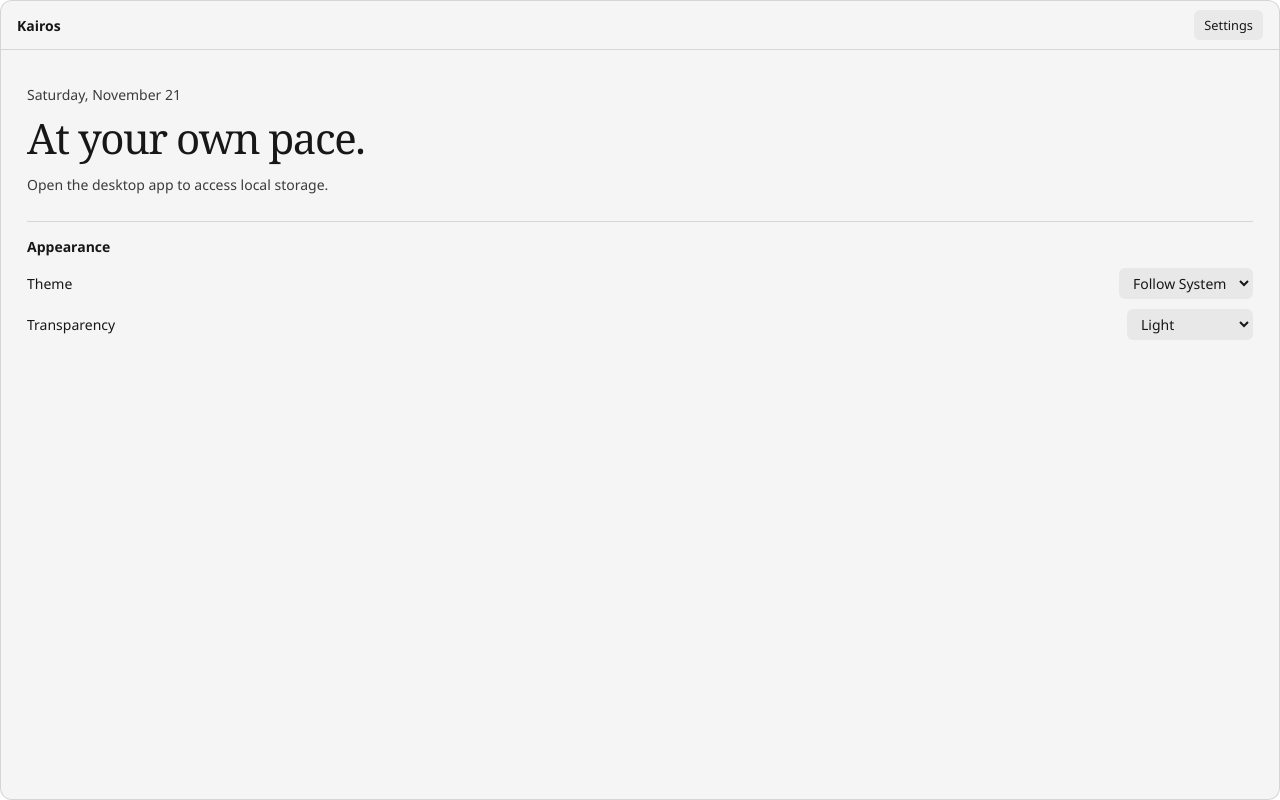
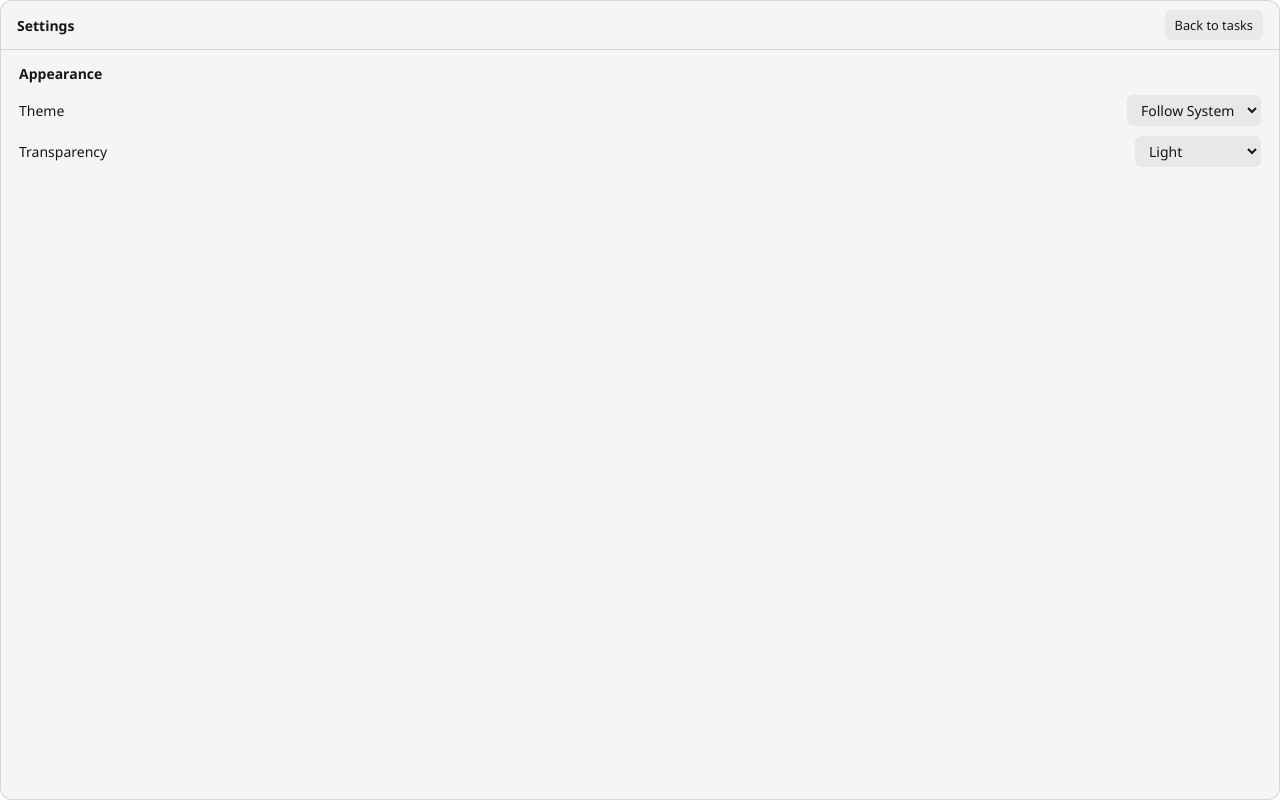
Before and after one commit to YidanPan/Kairos, a React (Vite) app: page / in a window 1280 px wide. Both pictures are taken after a click on the button "Settings". Built offline with nearby package versions, Linux system fonts and the light colour scheme.

Commit message:
fix: separate Settings from the task workspace

```diff
--- a/src/App.tsx
+++ b/src/App.tsx
@@ -1,4 +1,4 @@
-import { useEffect, useRef, useState } from 'react';
+import { useCallback, useEffect, useRef, useState } from 'react';
 import { listen } from '@tauri-apps/api/event';
 import { getCurrentWindow } from '@tauri-apps/api/window';
 import { DataSettings } from './DataSettings';
@@ -27,8 +27,13 @@ export function App() {
   const [backdrop, setBackdropActive] = useState(false);
   const [systemDark, setSystemDark] = useState(() => matchMedia('(prefers-color-scheme: dark)').matches);
   const chrome = useRef<HTMLElement>(null);
-  const content = useRef<HTMLDivElement>(null);
-  const appearanceSettings = useRef<HTMLElement>(null);
+  const taskContent = useRef<HTMLDivElement>(null);
+  const settingsContent = useRef<HTMLDivElement>(null);
+  const title = useRef<HTMLHeadingElement>(null);
+  const showSettings = useCallback(() => setSettingsOpen(true), []);
+  const showTasks = useCallback(() => {
+    if (!document.querySelector('.settings-body dialog[open]')) setSettingsOpen(false);
+  }, []);
   const panelWindow = isDesktop ? getCurrentWindow() : null;
   const dark = appearance.theme === 'dark' || (appearance.theme === 'system' && systemDark);
 
@@ -50,7 +55,7 @@ export function App() {
   useEffect(() => {
     if (!isDesktop) return;
     const lifetime = new AbortController();
-    const releaseTray = listen('kairos-open-settings', () => setSettingsOpen(true));
+    const releaseTray = listen('kairos-open-settings', showSettings);
     void releaseTray.catch(reportWindowError);
     const releaseInteraction = listen<boolean>('kairos-click-through', (event) => updateIntegration({ clickThrough: event.payload }));
     void releaseInteraction.catch(reportWindowError);
@@ -65,7 +70,7 @@ export function App() {
       void releaseTray.then((unlisten) => unlisten(), () => undefined);
       void releaseInteraction.then((unlisten) => unlisten(), () => undefined);
     };
-  }, []);
+  }, [showSettings]);
 
   useEffect(() => {
     if (!isDesktop) return;
@@ -77,12 +82,12 @@ export function App() {
     const keyboard = (event: KeyboardEvent) => {
       if (event.ctrlKey && !event.altKey && !event.shiftKey && event.key === ',' && !document.querySelector('dialog[open]')) {
         event.preventDefault();
-        setSettingsOpen(true);
+        showSettings();
       }
     };
     window.addEventListener('keydown', keyboard);
     return () => { active = false; window.removeEventListener('keydown', keyboard); };
-  }, []);
+  }, [showSettings]);
 
   useEffect(() => {
     if (!panel) return;
@@ -95,15 +100,15 @@ export function App() {
   }, [appearance, dark, panel]);
 
   useEffect(() => {
-    if (!panel || !chrome.current || !content.current) return;
+    const body = settingsOpen ? settingsContent.current : taskContent.current;
+    if (!panel || !chrome.current || !body) return;
     const bar = chrome.current;
-    const body = content.current;
     const fit = () => panel.fit(Math.ceil(bar.offsetHeight + body.offsetHeight + 2));
     const observer = new ResizeObserver(fit);
     observer.observe(bar);
     observer.observe(body);
     return () => observer.disconnect();
-  }, [panel]);
+  }, [panel, settingsOpen]);
 
   useEffect(() => {
     const refreshDate = () => setToday(dateFormat.format(new Date()));
@@ -116,7 +121,7 @@ export function App() {
   }, []);
 
   useEffect(() => {
-    if (settingsOpen) appearanceSettings.current?.scrollIntoView({ block: 'nearest' });
+    if (settingsOpen) title.current?.focus();
   }, [settingsOpen]);
 
   useEffect(() => {
@@ -145,6 +150,12 @@ export function App() {
     void panel?.updateAppearance(next);
   }
 
+  const storageError = storage.status === 'error' && <div className="storage-error">
+    <p className="status" role="alert">{storage.message}</p>
+    <button type="button" onClick={retryStorage}>Try again</button>
+  </div>;
+  const windowStatus = windowError && <p className="status" role="alert">{windowError}</p>;
+
   return (
     <main className="panel" data-theme={dark ? 'dark' : 'light'} data-transparency={appearance.transparency} data-backdrop={backdrop}>
       <header className="panel-header" ref={chrome}>
@@ -158,23 +169,25 @@ export function App() {
         <div className="title-region" onPointerDown={(event) => {
           if (panelWindow) startPanelGesture(event, 'Move', reportWindowError);
         }}>
-          <h1>Kairos</h1>
+          <h1 ref={title} tabIndex={settingsOpen ? -1 : undefined}>{settingsOpen ? 'Settings' : 'Kairos'}</h1>
         </div>
-        <button className="settings-button" type="button" aria-expanded={settingsOpen} aria-controls="appearance-settings" onClick={() => setSettingsOpen((open) => !open)}>Settings</button>
+        <button className="settings-button" type="button" onClick={settingsOpen ? showTasks : showSettings}>{settingsOpen ? 'Back to tasks' : 'Settings'}</button>
       </header>
-      <div className="panel-scroll">
-        <div className={storage.status === 'ready' ? 'panel-body task-board-body' : 'panel-body'} ref={content}>
+      <div className="panel-scroll" hidden={settingsOpen}>
+        <div className={storage.status === 'ready' ? 'panel-body task-board-body' : 'panel-body'} ref={taskContent}>
           {storage.status !== 'ready' && <><time>{today}</time><p className="tagline">At your own pace.</p></>}
           {!isDesktop && <p className="status">Open the desktop app to access local storage.</p>}
           {isDesktop && storage.status === 'loading' && <p className="status" role="status">Opening local storage…</p>}
-          {isDesktop && storage.status === 'error' && (
-            <div className="storage-error">
-              <p className="status" role="alert">{storage.message}</p>
-              <button type="button" onClick={retryStorage}>Try again</button>
-            </div>
-          )}
-          {windowError && <p className="status" role="alert">{windowError}</p>}
-          <section ref={appearanceSettings} id="appearance-settings" className="appearance-settings" aria-label="Appearance" hidden={!settingsOpen}>
+          {storageError}
+          {windowStatus}
+          {isDesktop && storage.status === 'ready' && integration !== undefined && <TaskWorkspace active={!settingsOpen}
+            startupPage={integration?.preferences.startupPage} onOpenSettings={showSettings} onShowTasks={showTasks} />}
+        </div>
+      </div>
+      {settingsOpen && <div className="panel-scroll" role="region" aria-label="Settings">
+        <div className="panel-body settings-body" ref={settingsContent}>
+          {windowStatus}
+          <section id="appearance-settings" className="appearance-settings" aria-label="Appearance">
             <h2>Appearance</h2>
             <label>
               Theme
@@ -194,11 +207,11 @@ export function App() {
               </select>
             </label>
           </section>
-          {settingsOpen && integration && <SystemSettings system={integration} onUpdate={updateIntegration} />}
-          {settingsOpen && isDesktop && storage.status === 'ready' && <DataSettings />}
-          {isDesktop && storage.status === 'ready' && integration !== undefined && <TaskWorkspace startupPage={integration?.preferences.startupPage} onOpenSettings={() => setSettingsOpen(true)} />}
+          {integration && <SystemSettings system={integration} onUpdate={updateIntegration} />}
+          {isDesktop && storage.status === 'ready' && <DataSettings />}
+          {storageError}
         </div>
-      </div>
+      </div>}
       {panelWindow && resizeHandles.map((direction) => (
         <div key={direction} className="resize-handle" data-direction={direction} aria-hidden="true" onPointerDown={(event) => {
           startPanelGesture(event, direction, reportWindowError);
--- a/src/ReminderControls.tsx
+++ b/src/ReminderControls.tsx
@@ -150,7 +150,9 @@ function Settings({ data, save }: { data: State; save: (action: Action) => Promi
   </div></details>;
 }
 
-export function ReminderHub({ openTask, completeTask }: { openTask: (id: string) => void; completeTask: (id: string) => Promise<boolean> }) {
+export function ReminderHub({ active, onShowTasks, openTask, completeTask }: {
+  active: boolean; onShowTasks: () => void; openTask: (id: string) => void; completeTask: (id: string) => Promise<boolean>;
+}) {
   const [data, setData] = useState<State>();
   const [open, setOpen] = useState(false);
   const [problem, setProblem] = useState('');
@@ -158,17 +160,18 @@ export function ReminderHub({ openTask, completeTask }: { openTask: (id: string)
   const [until, setUntil] = useState('');
 
   useEffect(() => {
-    let active = true;
+    let mounted = true;
     const refresh = () => {
-      void request().then((data) => { if (active) setData(data); }, (error: unknown) => { if (active) setProblem(errorText(error)); });
+      void request().then((data) => { if (mounted) setData(data); }, (error: unknown) => { if (mounted) setProblem(errorText(error)); });
     };
     refresh();
     const updates = listen('kairos-reminders', refresh);
     const receiveActions = () => {
-      if (!active) return;
+      if (!mounted) return;
       void invoke<NotificationAction[]>('pending_notification_actions').then((actions) => {
-        if (!active) return;
+        if (!mounted) return;
         for (const action of actions) {
+          onShowTasks();
           if (action.kind === 'open') {
             setOpen(false);
             setSnoozing(undefined);
@@ -180,12 +183,12 @@ export function ReminderHub({ openTask, completeTask }: { openTask: (id: string)
             setOpen(true);
           }
         }
-      }, (error: unknown) => { if (active) setProblem(errorText(error)); });
+      }, (error: unknown) => { if (mounted) setProblem(errorText(error)); });
     };
     const activation = listen('kairos-notification-action', receiveActions);
     void activation.then(receiveActions, () => undefined);
-    return () => { active = false; for (const listener of [updates, activation]) void listener.then((unlisten) => unlisten(), () => undefined); };
-  }, [openTask]);
+    return () => { mounted = false; for (const listener of [updates, activation]) void listener.then((unlisten) => unlisten(), () => undefined); };
+  }, [onShowTasks, openTask]);
 
   async function save(action: Action) {
     setProblem('');
@@ -202,7 +205,7 @@ export function ReminderHub({ openTask, completeTask }: { openTask: (id: string)
       setOpen(true);
       void request().then(setData, (error: unknown) => setProblem(errorText(error)));
     }}>Reminders{count > 0 ? ' · ' + count : ''}</button>
-    {open && <Modal title="Reminders" onClose={() => { setOpen(false); setSnoozing(undefined); }}>
+    {active && open && <Modal title="Reminders" onClose={() => { setOpen(false); setSnoozing(undefined); }}>
       {problem && <p role="alert">{problem}</p>}
       {data ? <>
         {data.notices.length === 0 && <p className="task-hint">No pending reminders.</p>}
--- a/src/styles.css
+++ b/src/styles.css
@@ -108,7 +108,9 @@ button:disabled { cursor: default; opacity: .6; }
 .window-control.expand { --control-color: #92bc96; }
 
 .panel-scroll { flex: 1; min-height: 0; overflow: auto; }
+.panel-scroll[hidden] { display: none; }
 .panel-body { display: grid; gap: 10px; padding: 34px 26px 37px; }
+.settings-body { gap: 16px; padding: 14px 18px 16px; }
 .panel-body time, .status { color: var(--muted); font-size: .875rem; line-height: 1.5; }
 .status { margin: 0; }
 
@@ -125,13 +127,12 @@ button:disabled { cursor: default; opacity: .6; }
 .appearance-settings {
   display: grid;
   gap: 10px;
-  margin-block-start: 16px;
   padding-block-start: 15px;
   border-block-start: 1px solid var(--border);
   font-size: .875rem;
 }
 
-.appearance-settings[hidden] { display: none; }
+.settings-body #appearance-settings { padding-block-start: 0; border-block-start: 0; }
 .appearance-settings h2 { margin: 0 0 2px; font-size: .875rem; font-weight: 650; }
 .appearance-settings label { display: flex; gap: 10px; align-items: center; justify-content: space-between; }
 .appearance-settings select { min-width: 126px; }
```
Also changed, not shown: src/TaskWorkspace.tsx (+25 -7 lines).
